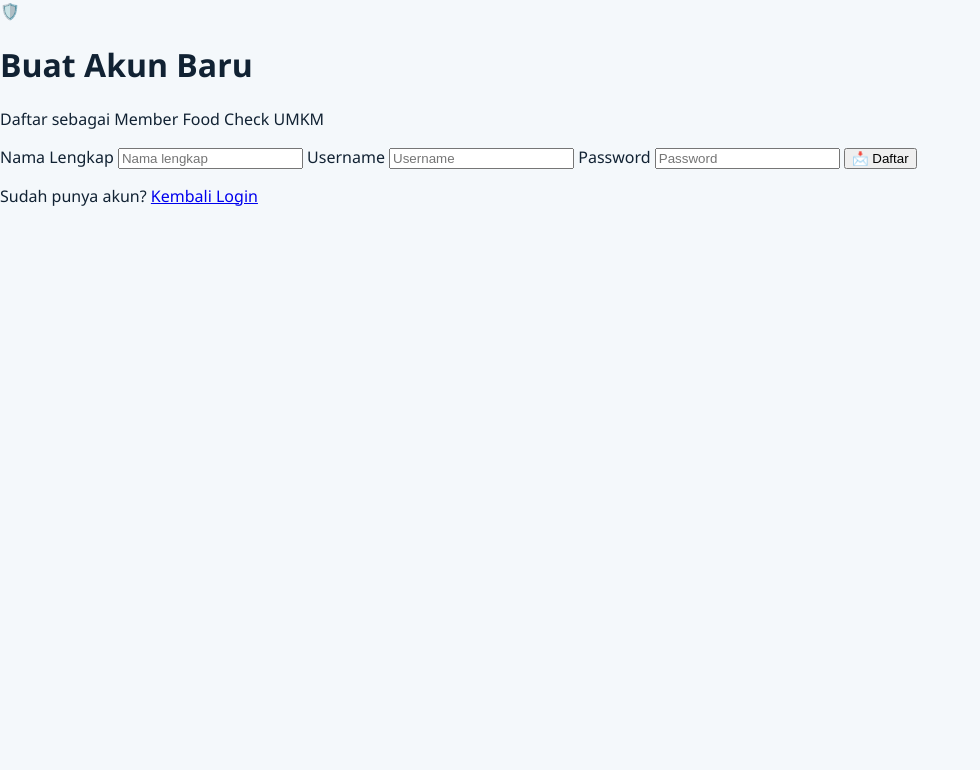
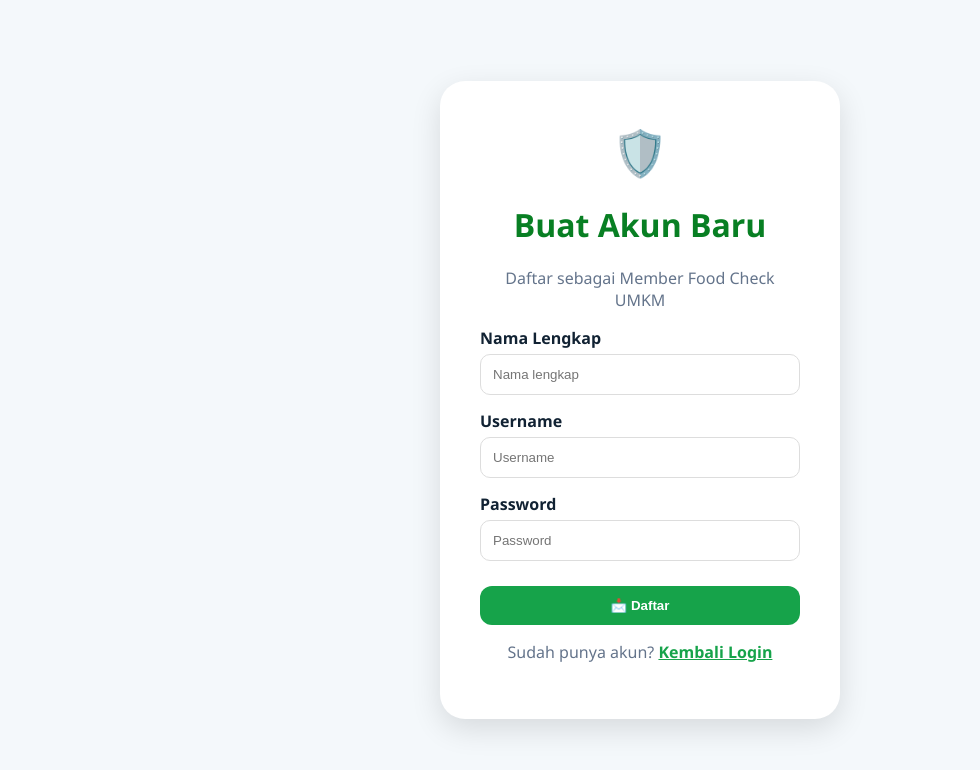
Before and after one commit to ray3nnnn/Project-FOOD-CHECK-UMKM, a plain HTML site: page docs/register.html in a window 1280 px wide. Shown: the whole page, without its empty margins (0-980 px from the left). Drawn offline with Linux system fonts and the light colour scheme.

Commit message:
fix api register url

```diff
--- a/docs/css/style.css
+++ b/docs/css/style.css
@@ -1278,3 +1278,160 @@ DASHBOARD MOBILE FIX
 }
 
 }
+
+/* =====================
+REGISTER PAGE
+===================== */
+
+
+.register-page{
+
+min-height:100vh;
+
+display:flex;
+
+justify-content:center;
+
+align-items:center;
+
+background:#f4f8fb;
+
+}
+
+
+.register-card{
+
+width:400px;
+
+background:white;
+
+padding:40px;
+
+border-radius:25px;
+
+box-shadow:0 10px 30px rgba(0,0,0,.12);
+
+}
+
+
+.register-card .logo{
+
+font-size:45px;
+
+text-align:center;
+
+margin-bottom:15px;
+
+}
+
+
+.register-card h1{
+
+text-align:center;
+
+color:#087f23;
+
+}
+
+
+.register-card p{
+
+text-align:center;
+
+color:#64748b;
+
+}
+
+
+.register-card label{
+
+display:block;
+
+font-weight:600;
+
+margin-top:15px;
+
+}
+
+
+.register-card input{
+
+width:100%;
+
+padding:12px;
+
+border-radius:10px;
+
+border:1px solid #ddd;
+
+margin-top:5px;
+
+}
+
+
+.register-card button{
+
+width:100%;
+
+margin-top:25px;
+
+padding:12px;
+
+border:none;
+
+border-radius:12px;
+
+background:#16a34a;
+
+color:white;
+
+font-weight:bold;
+
+cursor:pointer;
+
+}
+
+
+.register-card button:hover{
+
+background:#087f23;
+
+}
+
+
+.register-card a{
+
+color:#16a34a;
+
+font-weight:bold;
+
+}
+
+@media(max-width:768px){
+
+body{
+overflow-x:hidden;
+}
+
+
+.content h1{
+
+font-size:22px;
+
+}
+
+
+.cards{
+
+grid-template-columns:1fr;
+
+}
+
+
+.hero h2{
+
+font-size:22px;
+
+}
+
+}
--- a/docs/js/register.js
+++ b/docs/js/register.js
@@ -1,5 +1,4 @@
 async function register(){
-
 
 
 let nama =
@@ -15,9 +14,12 @@ document.getElementById("password").value;
 
 
 
+try{
+
+
 let response =
 await fetch(
-"http://localhost:5000/api/auth/register",
+API + "/auth/register",
 {
 
 
@@ -26,16 +28,20 @@ method:"POST",
 
 headers:{
 
+
 "Content-Type":"application/json"
+
 
 },
 
 
 body:JSON.stringify({
 
+
 nama,
 username,
 password
+
 
 })
 
@@ -57,7 +63,7 @@ alert(
 );
 
 
-window.location.href=
+window.location.href =
 "index.html";
 
 
@@ -66,7 +72,9 @@ window.location.href=
 else{
 
 
-alert(data.message);
+alert(
+data.message
+);
 
 
 }
@@ -74,3 +82,20 @@ alert(data.message);
 
 
 }
+
+catch(error){
+
+
+console.log(error);
+
+
+alert(
+"Server tidak terhubung"
+);
+
+
+}
+
+
+
+}
--- a/docs/register.html
+++ b/docs/register.html
@@ -5,11 +5,13 @@
 
 <meta charset="UTF-8">
 
+<meta name="viewport" content="width=device-width, initial-scale=1.0">
+
 <title>
 Buat Akun Baru
 </title>
 
-<link rel="stylesheet" href="css/style.css">
+<link rel="stylesheet" href="css/style.css?v=2">
 
 </head>
 
@@ -102,6 +104,7 @@ Kembali Login
 
 
 
+<script src="js/config.js"></script>
 <script src="js/register.js"></script>
 
 
```
